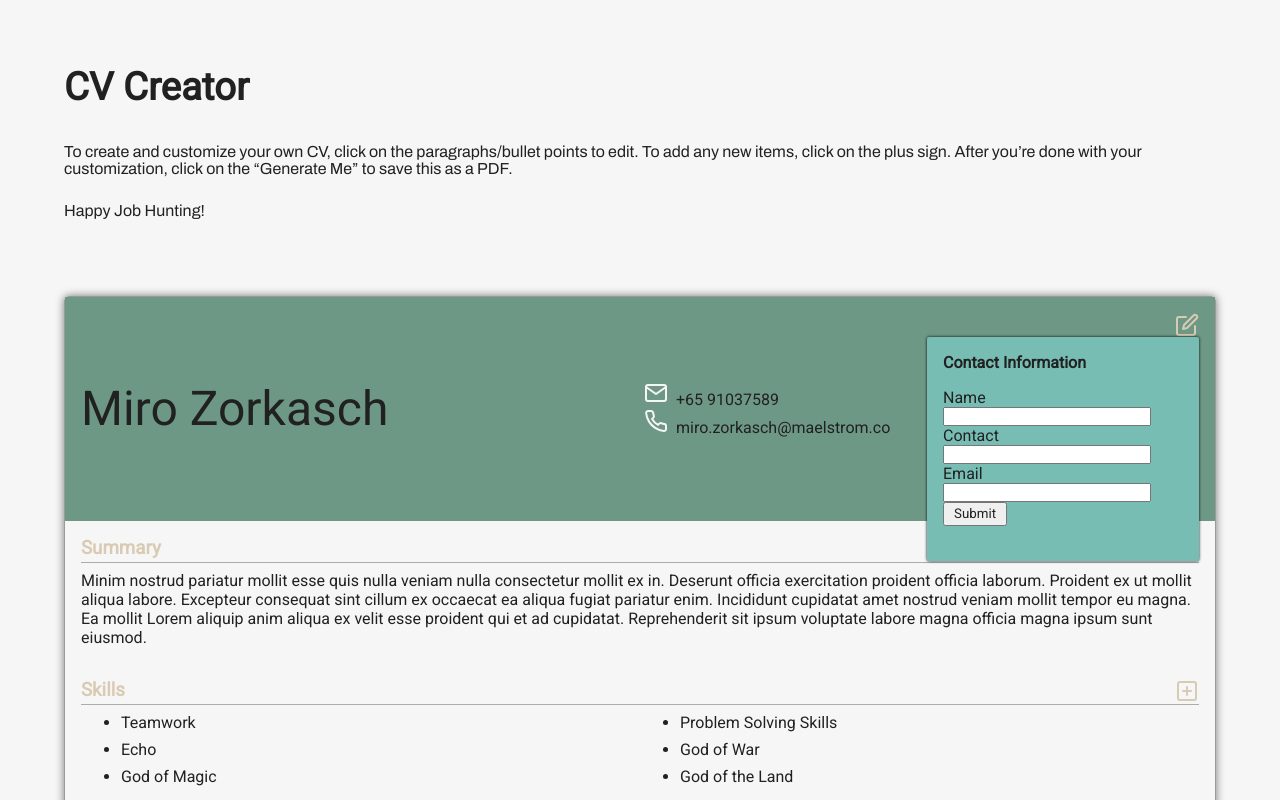
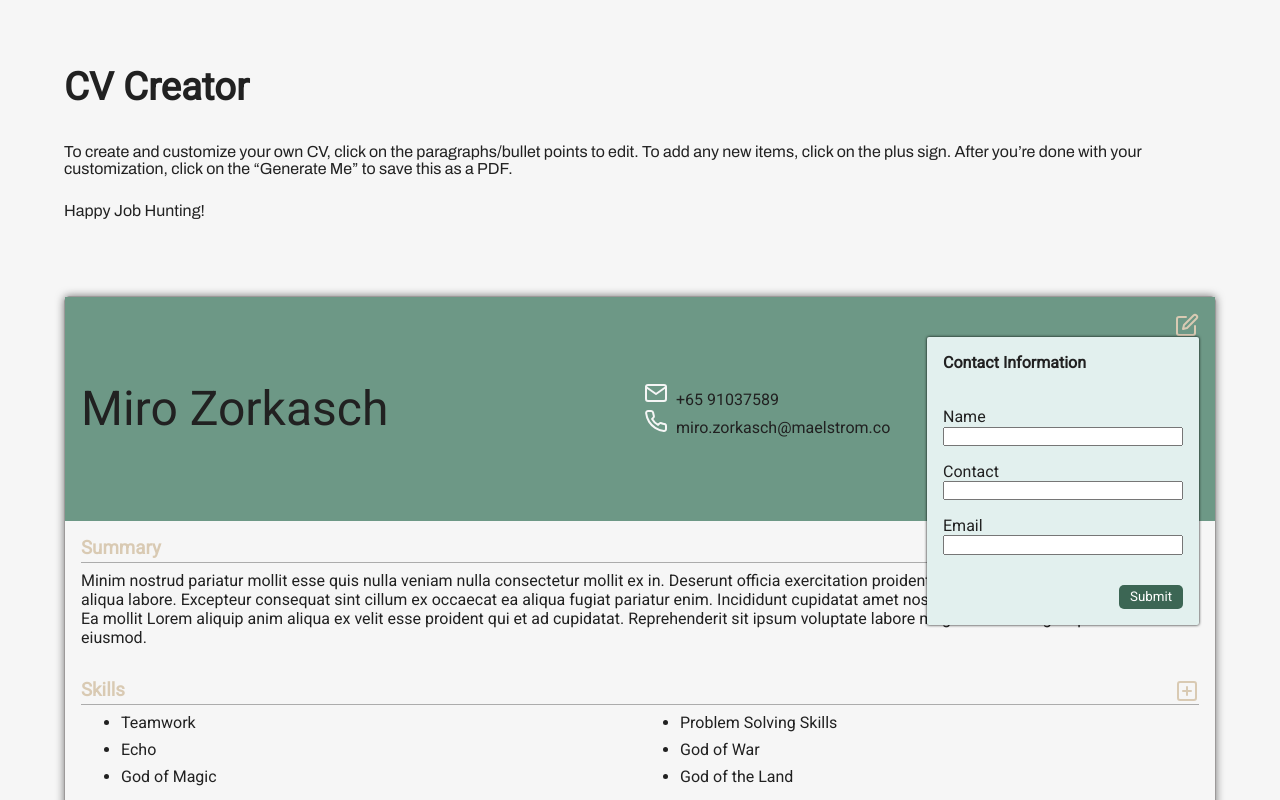
Before and after one commit to al-uminium/CV-Creator, a React (Create React App) app: page / in a window 1280 px wide. Both pictures are taken after a click on the picture 1187 px from the left and 324 px from the top of the page. Shown: the top 800 px of the page. Built offline with nearby package versions, Linux system fonts and the light colour scheme.

Commit message:
added functionality to header

```diff
--- a/src/Header.js
+++ b/src/Header.js
@@ -10,13 +10,22 @@ export default class Header extends Component {
         super(props)
 
         this.state = {
-            name: 'Miro Zorkasch',
-            contact: '+65 91037589',
-            email: 'miro.zorkasch@maelstrom.co',
+            header: {
+                name: 'Miro Zorkasch',
+                contact: '+65 91037589',
+                email: 'miro.zorkasch@maelstrom.co',
+            },
+            name: '',
+            contact: '',
+            email: '',
             editClicked: false
         }
 
         this.handleOnClick = this.handleOnClick.bind(this);
+        this.updateName = this.updateName.bind(this);
+        this.updateContact = this.updateContact.bind(this);
+        this.updateEmail = this.updateEmail.bind(this);
+        this.onHeaderFormSubmit = this.onHeaderFormSubmit.bind(this);
     }
 
     handleOnClick() {
@@ -27,22 +36,59 @@ export default class Header extends Component {
         console.log('click', clickedState)
     }
 
+    updateName(e) {
+        this.setState({
+            name: e.target.value
+        })
+    }
+
+    updateContact(e) {
+        this.setState({
+            contact: e.target.value
+        })
+    }
+
+    updateEmail(e) {
+        this.setState({
+            email: e.target.value
+        })
+    }
+
+    onHeaderFormSubmit(e) {
+        e.preventDefault()
+        this.setState({
+            header: {
+                name: this.state.name,
+                contact: this.state.contact,
+                email: this.state.email,
+            },
+            editClicked: false
+        })
+    }
+
     render() {
-        const { name, contact, email, editClicked } = this.state;
+        const { header, editClicked } = this.state;
         return(
             <div className="FormHeader">
-                <p className="name">{name}</p>
+                <p className="name">{header.name}</p>
                 <p className="contact">
                     <img src={mail} alt='phone icon'></img>
-                    <span>{contact}</span>
+                    <span>{header.contact}</span>
                 </p>
                 <div className="btnContainer">
                     <img src={edit} alt='edit' className="headerEdit edit" onClick={this.handleOnClick} />
-                    {editClicked ? <HeaderForm /> : null}
+                    {editClicked ? <HeaderForm
+                        updateName={this.updateName}
+                        updateContact={this.updateContact}
+                        updateEmail={this.updateEmail}
+                        onHeaderFormSubmit={this.onHeaderFormSubmit}
+                        />
+                        :
+                        null}
                 </div>
                 <p className="email">
                     <img src={phone} alt='email icon'></img>
-                    <span>{email}</span>
+                    <span>{header.email}</span>
                 </p>
             </div>
         )
--- a/src/styles/HeaderForm.css
+++ b/src/styles/HeaderForm.css
@@ -3,18 +3,17 @@
     right:0%;
     top:25%;
     width: 15rem;
-    height: 12rem;
+    height: 16rem;
     padding: 1rem;
-}
-
-.HeaderForm > h4 {
-    padding-bottom: 1rem;
+    display: grid;
+    grid-template-rows: repeat(5, 1fr);
+    row-gap: 1rem;
 }
 
 .inputContainer {
     display: grid;
 }
 
-.inputContainer > input[type=text]{
+/* .inputContainer > input[type=text]{
     width: 85%;
-}
+} */
--- a/src/styles/index.css
+++ b/src/styles/index.css
@@ -56,10 +56,16 @@ img {
 .submitBtn {
     width: 4rem;
     height: 1.5rem;
+    background-color: rgb(60, 102, 84);
+    border: none;
+    border-radius: 5px;
+    color: white;
+    justify-self: end;
+    align-self: end;
 }
 
 .cvForm {
-    background-color: rgb(119, 189, 180);
+    background-color: rgb(226, 240, 238);
     border-radius: 2px;
     box-shadow: 0 0 3px black;
 }
--- a/src/subcomponents/HeaderForm.js
+++ b/src/subcomponents/HeaderForm.js
@@ -2,21 +2,23 @@ import React, { Component } from 'react'
 import '../styles/HeaderForm.css'
 
 export default class HeaderForm extends Component {
+
     render() {
+        const { updateName, updateContact, updateEmail, onHeaderFormSubmit } = this.props
         return (
-            <form className='HeaderForm cvForm'>
+            <form className='HeaderForm cvForm' onSubmit={onHeaderFormSubmit}>
                 <h4>Contact Information</h4>
                 <div className='inputContainer'>
                     <label for='name'>Name</label>
-                    <input type='text' name='name' />
+                    <input type='text' name='name' onChange={updateName} required='required' />
                 </div>
                 <div className='inputContainer'>
                     <label for='contact'>Contact</label>
-                    <input type='text' name='contact' />
+                    <input type='text' name='contact' onChange={updateContact} required='required' />
                 </div>
                 <div className='inputContainer'>
                     <label for='email'>Email</label>
-                    <input type='text' name='email' />
+                    <input type='text' name='email' onChange={updateEmail} required='required' />
                 </div>
                 <input type='submit' value='Submit' className='submitBtn'/>
             </form>
```
Also changed, not shown: 1 other file (tests, documents, lock files or other folders).
